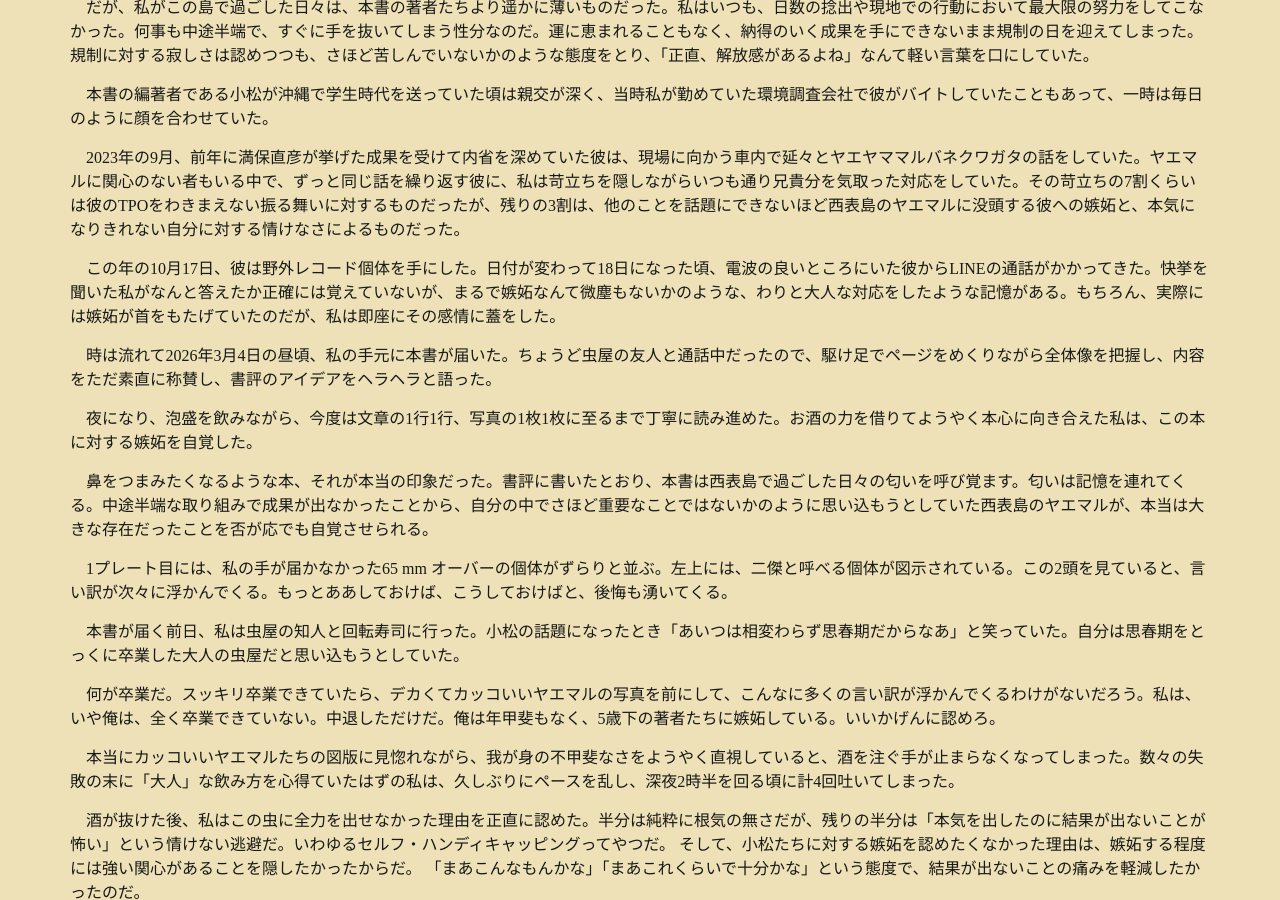
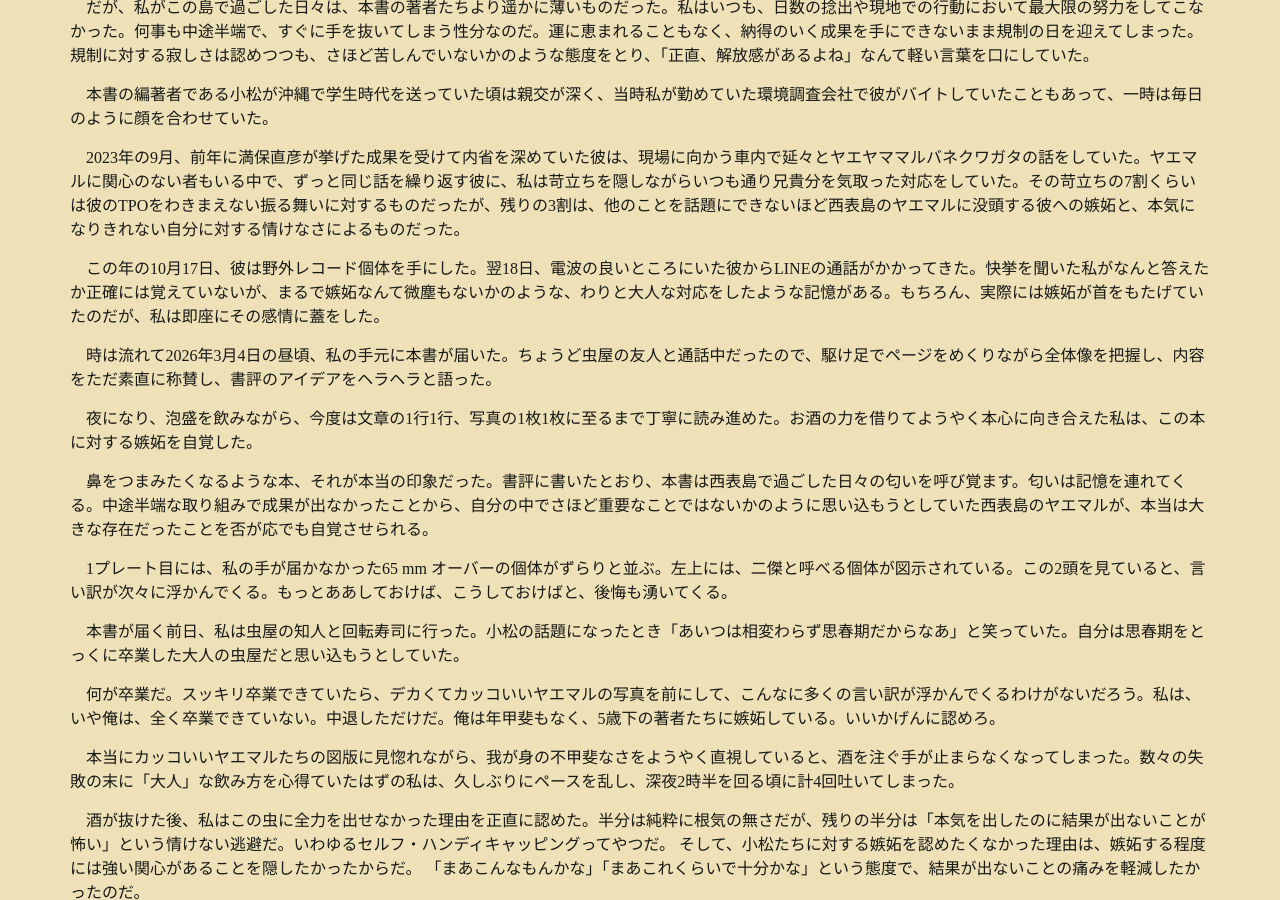
Before and after one commit to fujikawahiroaki/fujikawahiroaki-hp, a Jekyll site: the page built from _posts/2026-03-06-iriomotejima_kaisouroku_daishizukan_no_shohyou_to_kansou.markdown, in a window 1280 px wide and 900 px high, scrolled down 3599 px. Built offline with Jekyll 4.4.1, drawn with Linux system fonts in a browser that asks for light colours.

Commit message:
feat: ダイシ図鑑感想でギネス採った小松と通話した日付が誤っていたので修正

```diff
--- a/_posts/2026-03-06-iriomotejima_kaisouroku_daishizukan_no_shohyou_to_kansou.markdown
+++ b/_posts/2026-03-06-iriomotejima_kaisouroku_daishizukan_no_shohyou_to_kansou.markdown
@@ -121,7 +121,7 @@ categories: articles
 
 2023年の9月、前年に満保直彦が挙げた成果を受けて内省を深めていた彼は、現場に向かう車内で延々とヤエヤママルバネクワガタの話をしていた。ヤエマルに関心のない者もいる中で、ずっと同じ話を繰り返す彼に、私は苛立ちを隠しながらいつも通り兄貴分を気取った対応をしていた。その苛立ちの7割くらいは彼のTPOをわきまえない振る舞いに対するものだったが、残りの3割は、他のことを話題にできないほど西表島のヤエマルに没頭する彼への嫉妬と、本気になりきれない自分に対する情けなさによるものだった。
 
-この年の10月17日、彼は野外レコード個体を手にした。日付が変わって18日になった頃、電波の良いところにいた彼からLINEの通話がかかってきた。快挙を聞いた私がなんと答えたか正確には覚えていないが、まるで嫉妬なんて微塵もないかのような、わりと大人な対応をしたような記憶がある。もちろん、実際には嫉妬が首をもたげていたのだが、私は即座にその感情に蓋をした。
+この年の10月17日、彼は野外レコード個体を手にした。翌18日、電波の良いところにいた彼からLINEの通話がかかってきた。快挙を聞いた私がなんと答えたか正確には覚えていないが、まるで嫉妬なんて微塵もないかのような、わりと大人な対応をしたような記憶がある。もちろん、実際には嫉妬が首をもたげていたのだが、私は即座にその感情に蓋をした。
 
 時は流れて2026年3月4日の昼頃、私の手元に本書が届いた。ちょうど虫屋の友人と通話中だったので、駆け足でページをめくりながら全体像を把握し、内容をただ素直に称賛し、書評のアイデアをヘラヘラと語った。
 
```
